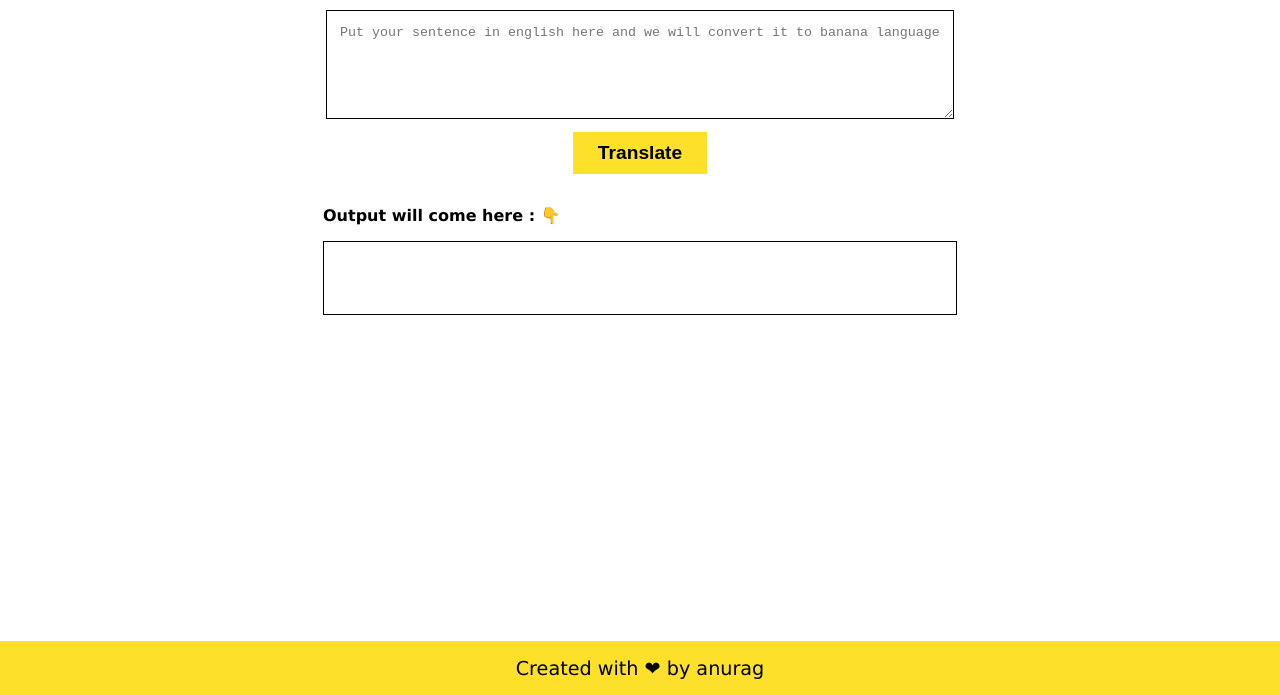
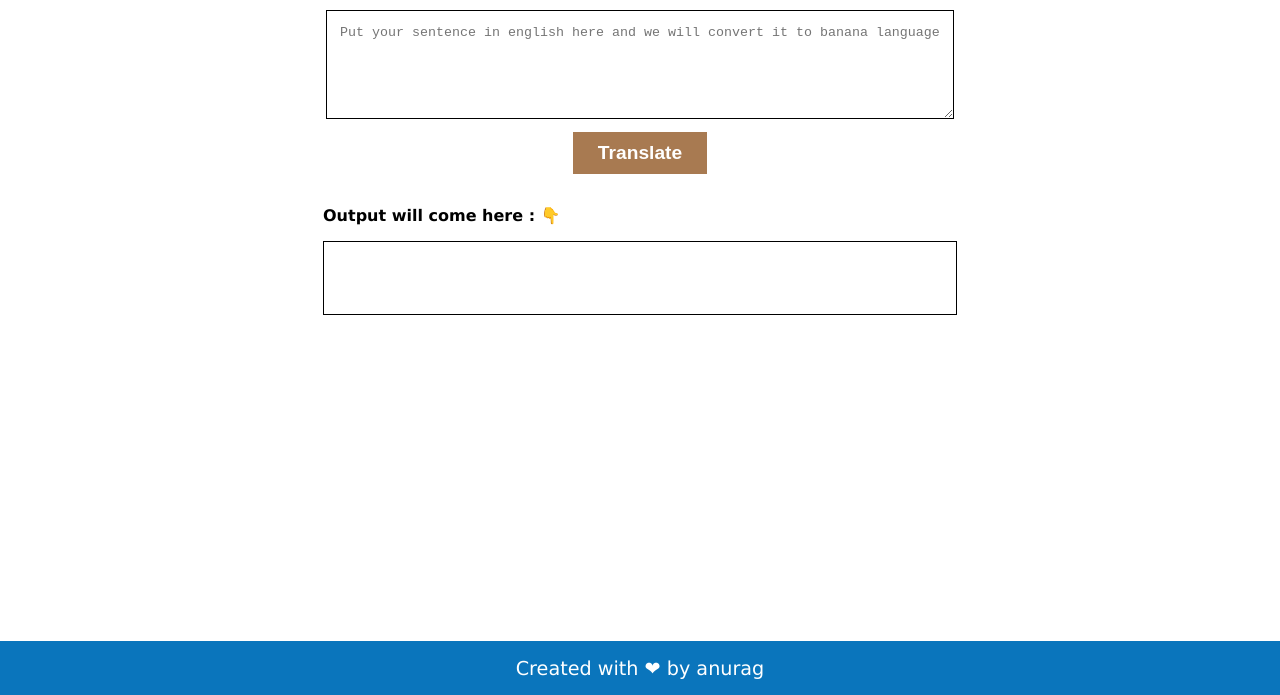
Before and after one commit to Anuragchindaliya/minion-speak, a plain HTML site: page index.html in a window 1280 px wide. Shown: the part 105-800 px from the top of the page. Drawn offline with Linux system fonts and the light colour scheme.

Commit message:
color change

```diff
--- a/assets/style.css
+++ b/assets/style.css
@@ -26,7 +26,8 @@ body{
   #btnTranslate{
       width:7em;
       margin: auto;
-      background: #fce029;
+      background: #a87a51;
+      color: #fff;
       border:none;
 
       font-size:1.2em;
@@ -52,7 +53,8 @@ body{
     bottom: 0;
     position: absolute;
     width:100%;
-    background: #fce029;
+    background: #0a75bc;
+    color: #fff;
     padding: .8em 0;
     text-align: center;
     font-size: 1.2em;
--- a/index.html
+++ b/index.html
@@ -4,7 +4,7 @@
     <meta charset="UTF-8" />
     <meta http-equiv="X-UA-Compatible" content="IE=edge" />
     <meta name="viewport" content="width=device-width, initial-scale=1.0" />
-    <title>Document</title>
+    <title>Minion speak | Anrag</title>
     <link rel="stylesheet" href="./assets/style.css" />
   </head>
   <body>
```
